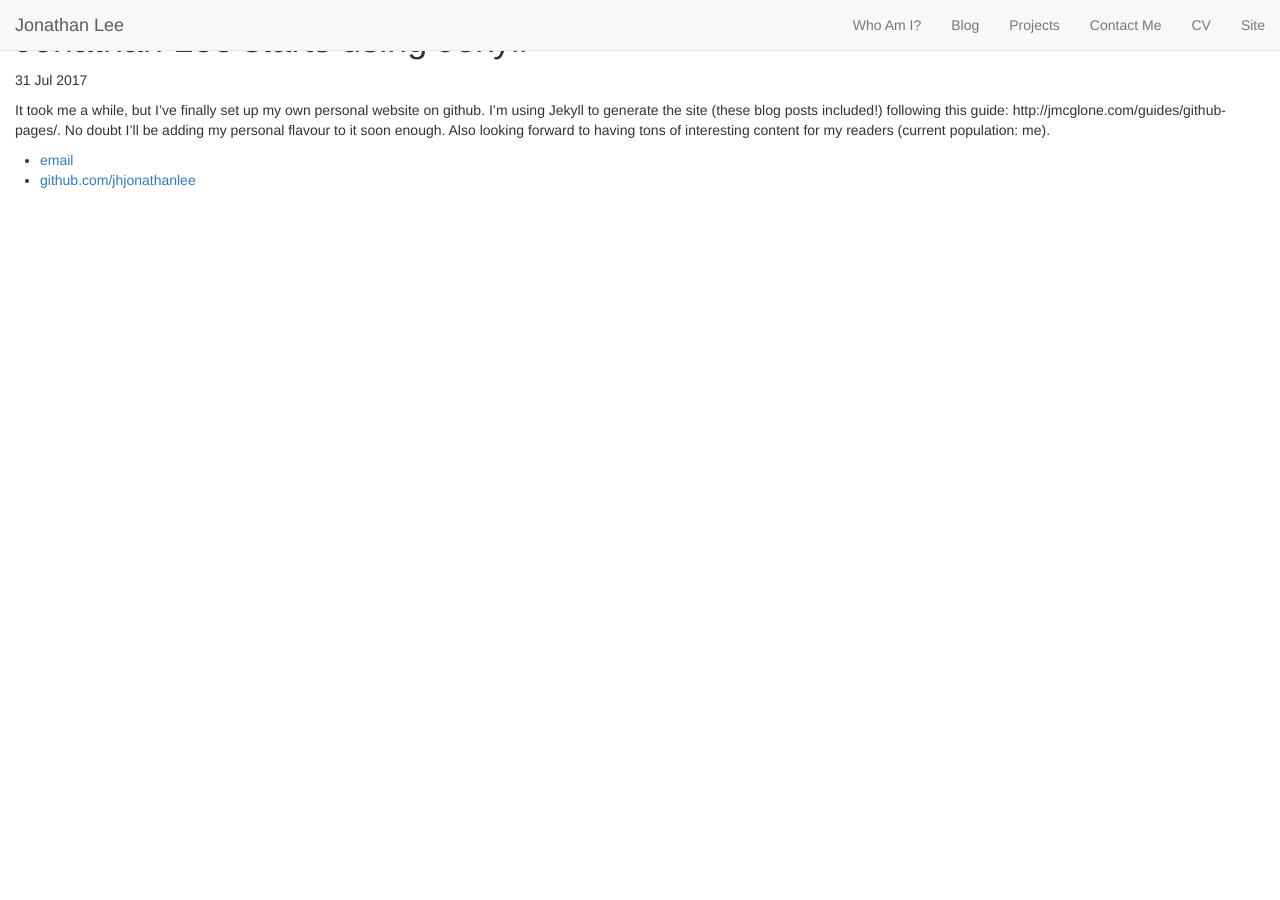
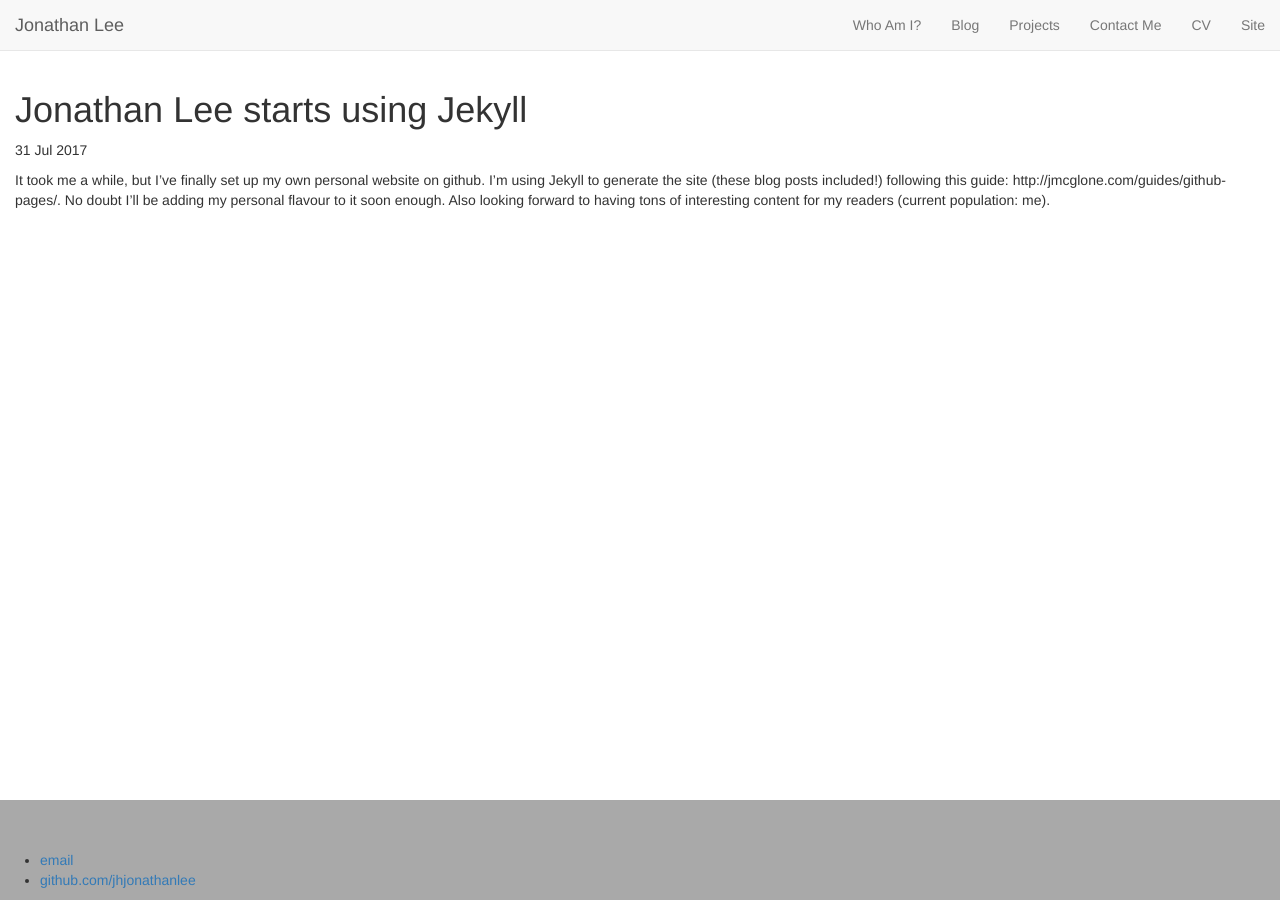
Before and after one commit to jhjonathanlee/jhjonathanlee.github.io, a Jekyll site: the page built from _posts/2017-07-31-jonathan-lee-starts-using-jekyll.md, in a window 1280 px wide. Built offline with Jekyll 4.4.1, drawn with Linux system fonts in a browser that asks for light colours.

Commit message:
incorrect path to main.css

```diff
--- a/_layouts/default.html
+++ b/_layouts/default.html
@@ -5,7 +5,7 @@
     	<title>{{ page.title }}</title>
     	<!-- bootstrap 3 -->
     	<link rel="stylesheet" href="https://maxcdn.bootstrapcdn.com/bootstrap/3.3.7/css/bootstrap.min.css" integrity="sha384-BVYiiSIFeK1dGmJRAkycuHAHRg32OmUcww7on3RYdg4Va+PmSTsz/K68vbdEjh4u" crossorigin="anonymous">
-    	<link rel="stylesheet" href="../css/main.css">
+    	<link rel="stylesheet" href="/css/main.css">
   	</head>
   	<body>
   		<nav class="navbar navbar-default navbar-fixed-top">
```
